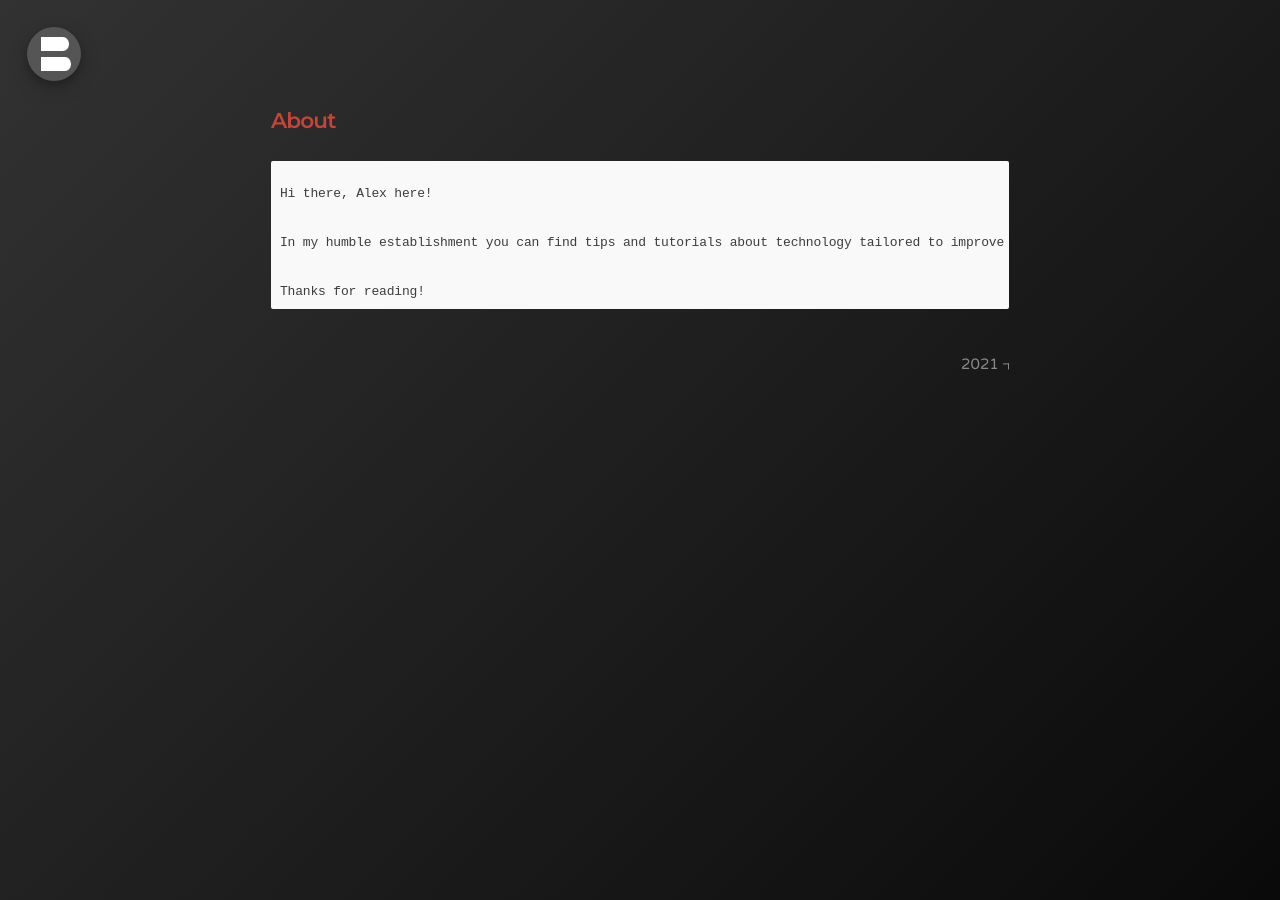
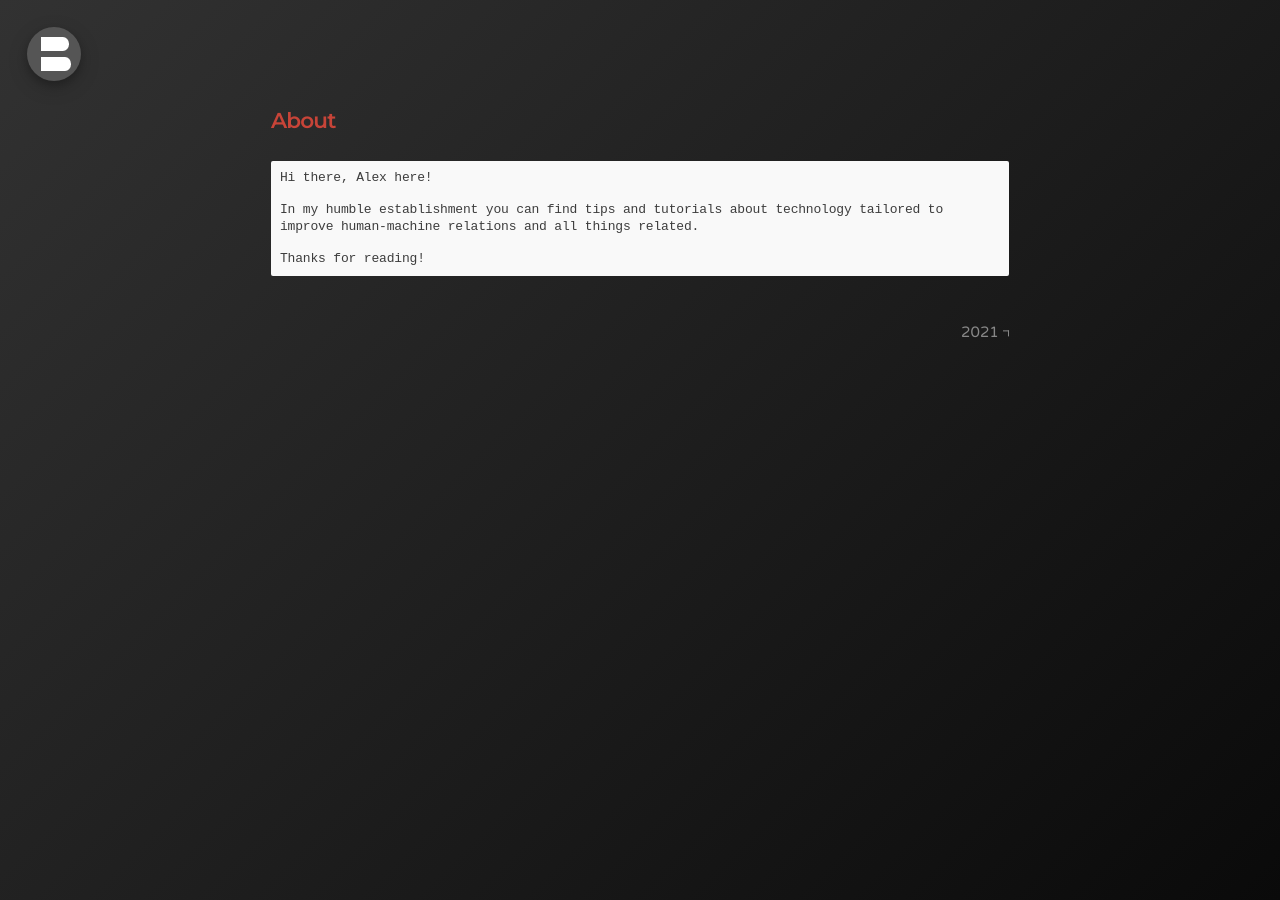
Before and after one commit to bonina/bonina.github.io, a Jekyll site: the page built from about.md, in a window 1280 px wide. Built offline with Jekyll 4.4.1, drawn with Linux system fonts in a browser that asks for light colours.

Commit message:
Update _message.scss

```diff
--- a/_sass/_message.scss
+++ b/_sass/_message.scss
@@ -17,7 +17,12 @@
   font-family: "Courier New", monospace;
   line-height:1.25;
   border-radius: 0.15em;
-  overflow-x: auto;
-  white-space: pre;
+  //overflow-x: auto;
+  //white-space: pre;
   overscroll-behavior-block: contain;
+  overflow-x: auto; /* Use horizontal scroller if needed */
+  white-space: pre-wrap; /* css-3 */
+  white-space: -moz-pre-wrap !important; /* Mozilla, since 1999 */
+  word-wrap: break-word; /* Internet Explorer 5.5+ */
+  white-space : normal;
 }
```
